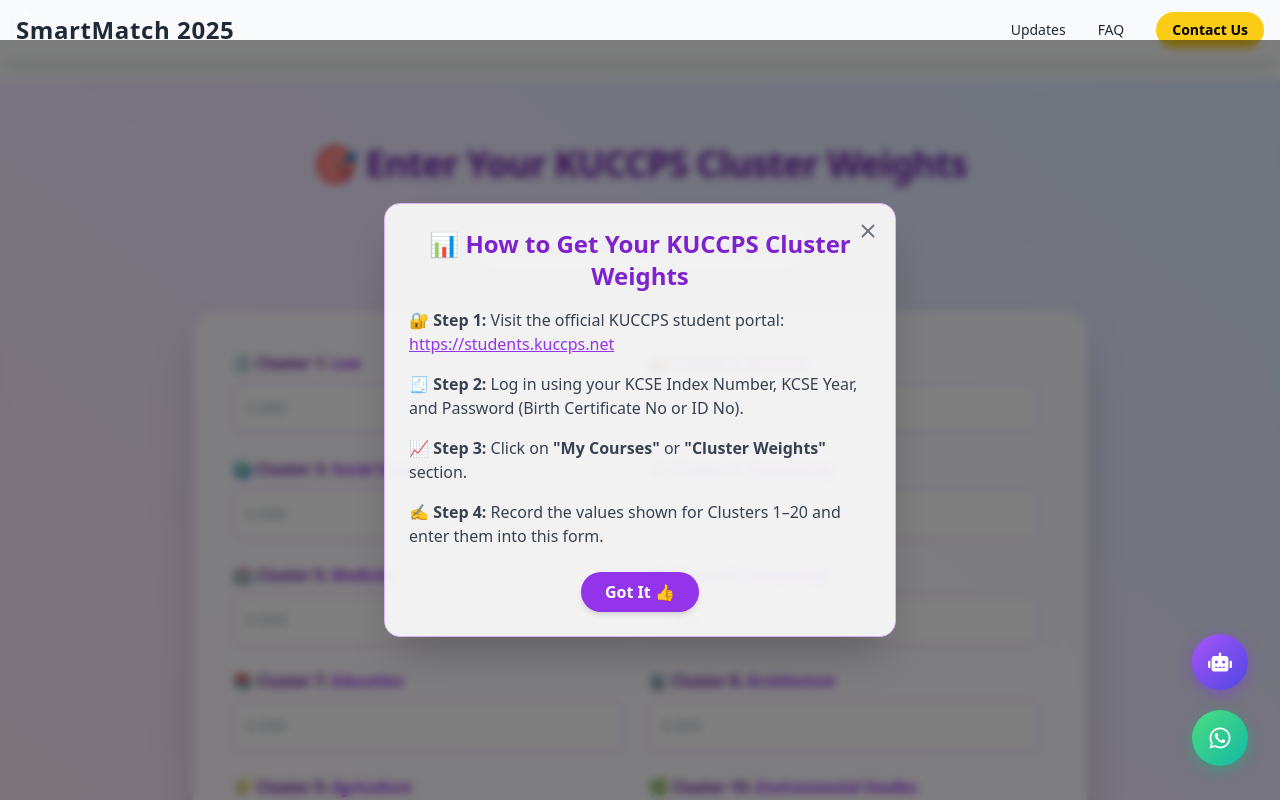
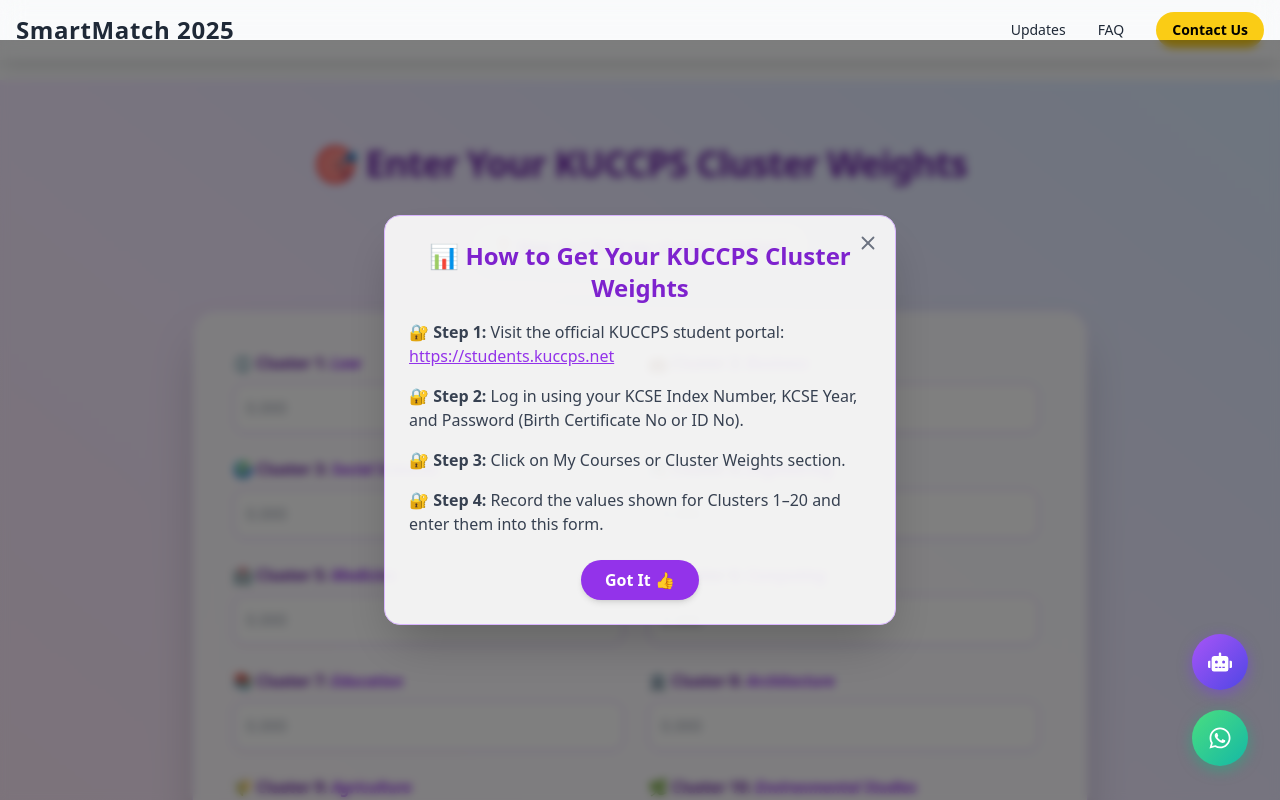
Before and after one commit to munene-design/campuslink, a React (Create React App) app: page /enter-cluster in a window 1280 px wide. Both pictures are taken after a click on the button "❓ How do I find my cluster weights?". Shown: the top 800 px of the page. Built offline with nearby package versions, Linux system fonts and the light colour scheme.

Commit message:
Initial commit

```diff
--- a/src/components/ClusterHelpModal.jsx
+++ b/src/components/ClusterHelpModal.jsx
@@ -1,61 +1,115 @@
 import React from 'react';
 import { X } from 'lucide-react';
+import { motion, AnimatePresence } from 'framer-motion';
 
 const ClusterHelpModal = ({ isOpen, onClose }) => {
-  if (!isOpen) return null;
+  const steps = [
+    {
+      step: "Step 1",
+      text: "Visit the official KUCCPS student portal:",
+      link: "https://students.kuccps.net"
+    },
+    {
+      step: "Step 2",
+      text: "Log in using your KCSE Index Number, KCSE Year, and Password (Birth Certificate No or ID No)."
+    },
+    {
+      step: "Step 3",
+      text: "Click on My Courses or Cluster Weights section."
+    },
+    {
+      step: "Step 4",
+      text: "Record the values shown for Clusters 1–20 and enter them into this form."
+    }
+  ];
 
   return (
-    <div className="fixed inset-0 z-50 flex items-center justify-center bg-black/50 backdrop-blur-sm">
-      <div className="bg-white/90 rounded-2xl shadow-2xl max-w-lg w-full p-6 relative border border-purple-300">
-
+    <AnimatePresence>
+      {isOpen && (
+        <motion.div
+          initial={{ opacity: 0 }}
+          animate={{ opacity: 1 }}
+          exit={{ opacity: 0 }}
+          className="fixed inset-0 z-50 flex items-center justify-center bg-black/50 backdrop-blur-sm"
+        >
+          <motion.div
+            initial={{ scale: 0.9, y: 20 }}
+            animate={{ scale: 1, y: 0 }}
+            exit={{ scale: 0.9, y: 20 }}
+            transition={{ type: 'spring', damping: 20, stiffness: 300 }}
+            className="bg-white/90 rounded-2xl shadow-2xl max-w-lg w-full p-6 relative border border-purple-300"
+          >
             {/* Close Button */}
-        <button
+            <motion.button
               onClick={onClose}
+              whileHover={{ scale: 1.1 }}
+              whileTap={{ scale: 0.9 }}
               className="absolute top-4 right-4 text-gray-500 hover:text-red-500 transition"
             >
               <X size={22} />
-        </button>
+            </motion.button>
 
             {/* Title */}
-        <h2 className="text-2xl font-bold text-purple-700 mb-4 text-center">
+            <motion.h2
+              initial={{ opacity: 0, y: -10 }}
+              animate={{ opacity: 1, y: 0 }}
+              transition={{ delay: 0.2 }}
+              className="text-2xl font-bold text-purple-700 mb-4 text-center"
+            >
               📊 How to Get Your KUCCPS Cluster Weights
-        </h2>
+            </motion.h2>
 
             {/* Steps */}
             <ul className="space-y-4 text-gray-700">
-          <li>
-            🔐 <strong>Step 1:</strong> Visit the official KUCCPS student portal:
+              {steps.map((item, index) => (
+                <motion.li
+                  key={index}
+                  initial={{ opacity: 0, x: -20 }}
+                  animate={{ opacity: 1, x: 0 }}
+                  transition={{
+                    delay: 0.4 + index * 0.3, // Increased delay between steps
+                    type: "spring",
+                    stiffness: 100,
+                    damping: 10
+                  }}
+                >
+                  🔐 <strong>{item.step}:</strong> {item.text}
+                  {item.link && (
+                    <>
                       <br />
                       <a
-              href="https://students.kuccps.net"
+                        href={item.link}
                         target="_blank"
                         rel="noopener noreferrer"
                         className="text-purple-600 underline hover:text-purple-800"
                       >
-              https://students.kuccps.net
+                        {item.link}
                       </a>
-          </li>
-          <li>
-            🧾 <strong>Step 2:</strong> Log in using your KCSE Index Number, KCSE Year, and Password (Birth Certificate No or ID No).
-          </li>
-          <li>
-            📈 <strong>Step 3:</strong> Click on <strong>"My Courses"</strong> or <strong>"Cluster Weights"</strong> section.
-          </li>
-          <li>
-            ✍️ <strong>Step 4:</strong> Record the values shown for Clusters 1–20 and enter them into this form.
-          </li>
+                    </>
+                  )}
+                </motion.li>
+              ))}
             </ul>
 
-        <div className="text-center mt-6">
-          <button
+            <motion.div
+              initial={{ opacity: 0 }}
+              animate={{ opacity: 1 }}
+              transition={{ delay: 1.6 }} // Delayed to appear after all steps
+              className="text-center mt-6"
+            >
+              <motion.button
                 onClick={onClose}
+                whileHover={{ scale: 1.05 }}
+                whileTap={{ scale: 0.95 }}
                 className="bg-purple-600 hover:bg-purple-700 text-white font-semibold px-6 py-2 rounded-full shadow-md transition"
               >
                 Got It 👍
-          </button>
-        </div>
-      </div>
-    </div>
+              </motion.button>
+            </motion.div>
+          </motion.div>
+        </motion.div>
+      )}
+    </AnimatePresence>
   );
 };
 
```
Lines whose indentation alone changed are shown as unchanged.
